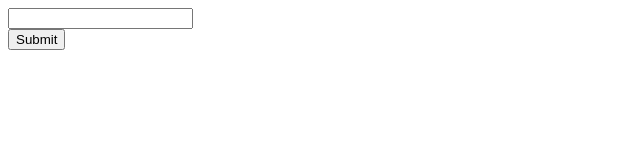
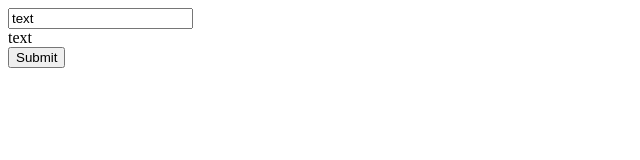
Before and after one commit to EddyJo/basic-vue, a plain HTML site: page form.html in a window 1280 px wide. Shown: the whole page, without its empty margins (0-640 px from the left). Drawn offline with nearby package versions, Linux system fonts and the light colour scheme.

Commit message:
feat: Data Two Way Binding in Vue.js

```diff
--- a/form.html
+++ b/form.html
@@ -9,24 +9,31 @@
 <body>
     <div id="app">
         <form id="form-div" v-on:submit.prevent="submit">
-            <input type="text"><br>
+            <!-- v-on equals @ -->
+            <!-- <input type="text" :value="text" @keyup="updateText"><br/> -->
+            <input type="text" v-model="text"><br/>
+            {{ text }}<br/>
             <button type="submit">Submit</button>
-
         </form>
-    <div/>
+    </div>
 
 
     <script>
         new Vue({
             el: '#app',
             data: {
-
+                text: 'text'
             },
             methods: {
                 submit() {
                     alert('Submitted');
                     console.log('hello');
-                }
+                },
+                // updateText(event) {
+                //     console.log(event);
+                //     this.text = event.target.value;
+
+                // }
             }
         })
     </script>
```
Also changed, not shown: index.html (+1 -0 lines).
